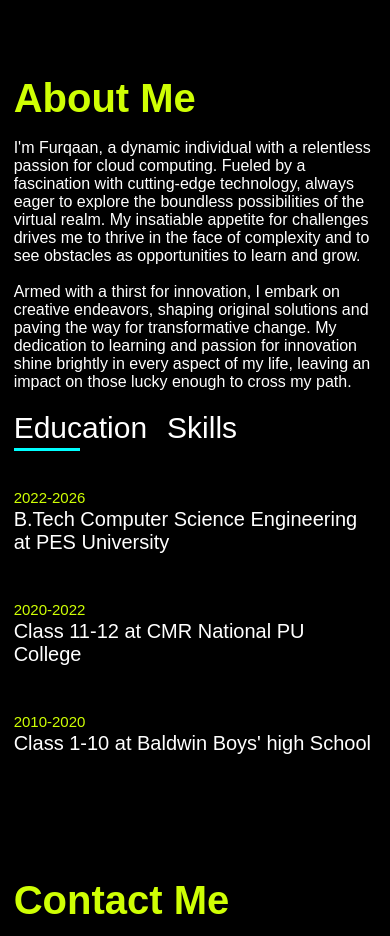
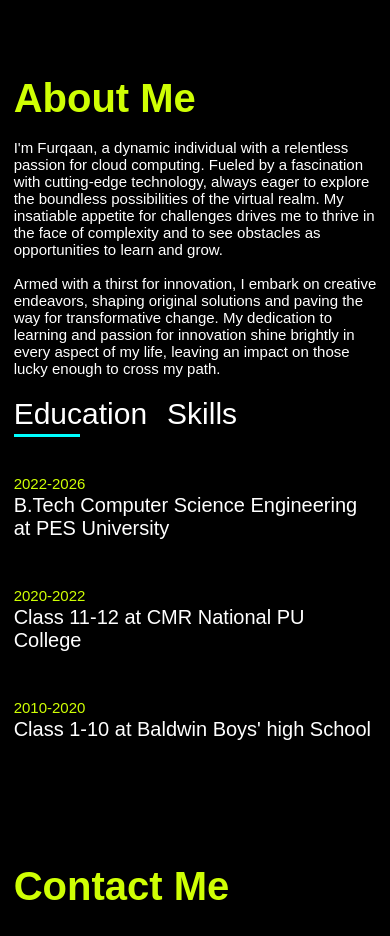
Before and after one commit to mfurqaan31/mfurqaan31.github.io, a plain HTML site: page index.html in a window 390 px wide. Shown: the part 1320-2256 px from the top of the page. Drawn offline with nearby package versions, Linux system fonts and the light colour scheme; a web font is replaced by a local one.

Commit message:
Update style.css

```diff
--- a/style.css
+++ b/style.css
@@ -158,6 +158,10 @@ nav ul li a:hover::after
     font-size: 60px;
     font-weight: 600;
     color: #cfff04;
+}
+
+.intro{
+    font-size: 20px;
 }
 
 .tab-titles
@@ -449,4 +453,8 @@ nav ul .fa-solid
 {
     height: 100px;
 }
+
+.intro{
+    font-size: 15px;
 }
+}
```
